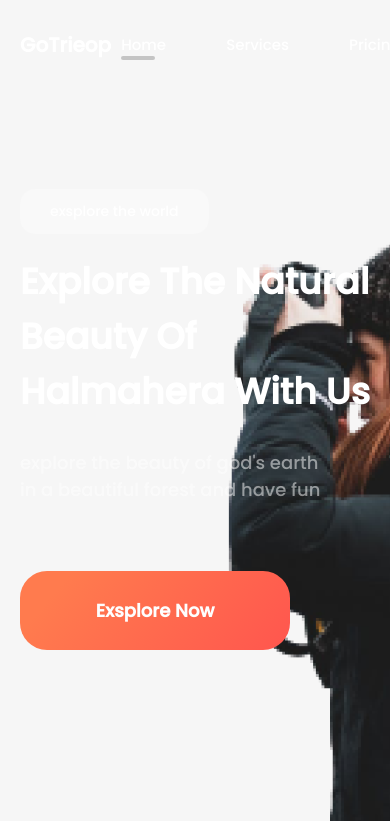
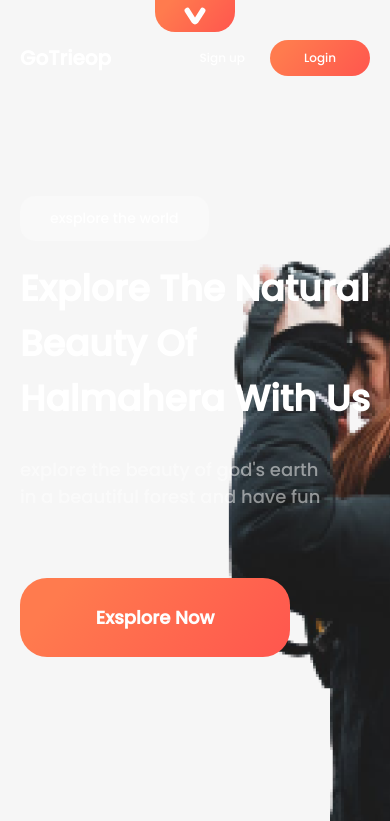
Before and after one commit to OleksandrHrachov/go_triepo, a website built with Vite: page index.html in a window 390 px wide. Shown: the top 821 px of the page. Built offline with nearby package versions, Linux system fonts and the light colour scheme; files whose address does not match are found by name.

Commit message:
add mobile version for header

```diff
--- a/index.html
+++ b/index.html
@@ -15,6 +15,9 @@
       </div>
       <header class="header">
         <a href="/" class="header__logo">GoTrieop</a>
+        <div class="header__menu-btn">
+          <img class="header__menu-btn-img" src="./images/arrow-left.svg" alt="menu">
+        </div>
         <nav class="header_nav">
           <a class="header_nav-link header_nav-link--active" href="#">Home</a>
           <a class="header_nav-link" href="#">Services</a>
--- a/main.js
+++ b/main.js
@@ -6,6 +6,17 @@ import { Navigation, Pagination, EffectCoverflow } from "swiper/modules";
 import "swiper/css";
 import "swiper/css/navigation";
 import "swiper/css/pagination";
+
+const MENU_BTN = document.querySelector(".header__menu-btn");
+const NAV = document.querySelector(".header_nav");
+const MENU_BTN_IMG = document.querySelector(".header__menu-btn-img");
+
+if (MENU_BTN) {
+  MENU_BTN.addEventListener("click", () => {
+    NAV.classList.toggle("header_nav--open");
+    MENU_BTN_IMG.classList.toggle('header__menu-btn-img--open');
+  });
+}
 
 const swiper = new Swiper(".swiper", {
   modules: [Navigation, Pagination, EffectCoverflow],
@@ -18,7 +29,7 @@ const swiper = new Swiper(".swiper", {
   centeredSlides: true,
   slidesPerView: "auto",
 
-  effect: 'coverflow',
+  effect: "coverflow",
   coverflowEffect: {
     rotate: 0,
     depth: 0,
@@ -30,7 +41,6 @@ const swiper = new Swiper(".swiper", {
     nextEl: ".swiper-button-next",
     prevEl: ".swiper-button-prev",
   },
-
 });
 
 swiper.init();
--- a/styles/blocks/header.scss
+++ b/styles/blocks/header.scss
@@ -4,9 +4,14 @@
   justify-content: space-between;
   align-items: center;
   gap: 10px;
+  position: relative;
 
   @include onTablet {
     padding-top: 20px;
+  }
+
+  @include onSmallPhone {
+    padding-top: 40px;
   }
 
   &__logo {
@@ -14,6 +19,47 @@
     font-weight: 700;
     text-decoration: none;
     color: #fff;
+  }
+
+  &__menu {
+    &-btn {
+      display: none;
+
+      @include onTablet {
+        position: absolute;
+        z-index: 5;
+        top: 0;
+        left: 50%;
+        transform: translateX(-50%);
+        display: flex;
+        justify-content: center;
+        align-items: center;
+        width: 80px;
+        height: 32px;
+        background: linear-gradient(
+          130deg,
+          $color-orange-light 15.57%,
+          $color-orange-dark 95.03%
+        );
+        border-bottom-left-radius: 20px;
+        border-bottom-right-radius: 20px;
+
+        transition: all 0.5s;
+      }
+
+      &-img {
+        transform: rotate(-90deg);
+        width: 22px;
+        height: 22px;
+        transition: all 0.5s;
+      }
+
+      &-img--open {
+        transform: rotate(90deg);
+        width: 22px;
+        height: 22px;
+      }
+    }
   }
 
   &_nav {
@@ -24,12 +70,35 @@
       gap: 60px;
     }
 
+    @include onTablet {
+      flex-direction: column;
+      align-items: center;
+      position: absolute;
+      top: 0;
+      left: -30px;
+      right: -30px;
+      padding-top: 70px;
+      height: 100vh;
+      background-color: $color-green-dark-05;
+      z-index: 2;
+      transform: translateY(-110%);
+      transition: all 0.5s;
+    }
+
+    &--open {
+      transform: translateY(0%);
+    }
+
     &-link {
       color: #fff;
       text-decoration: none;
       font-size: 15px;
       text-transform: capitalize;
       position: relative;
+
+      @include onTablet {
+        font-size: 24px;
+      }
 
       &::after {
         content: "";
@@ -79,7 +148,11 @@
       color: #fff;
       font-size: 15px;
       position: relative;
-      white-space: nowrap
+      white-space: nowrap;
+
+      @include onSmallPhone {
+        font-size: 12px;
+      }
     }
 
     &-sign-up {
@@ -114,12 +187,16 @@
       height: 49px;
       border-radius: 100px;
       background: linear-gradient(
-          130deg,
-          $color-orange-light 15.57%,
-          $color-orange-dark 95.03%
-        ),
-        #fff;
+        130deg,
+        $color-orange-light 15.57%,
+        $color-orange-dark 95.03%
+      );
       transition: all 0.5s;
+
+      @include onSmallPhone {
+        width: 100px;
+        height: 36px;
+      }
 
       @include hover {
         &:hover {
--- a/styles/utils/var.scss
+++ b/styles/utils/var.scss
@@ -7,6 +7,7 @@ $color-orange-dark: #ff584e;
 $color-red-light: #FFAA99;
 $color-white-025: rgba(255, 255, 255, 0.25);
 $color-green-dark: #0F1F1C;
+$color-green-dark-05: rgba(15, 31, 28, 0.9);
 
 $fontRegular: "Poppins-Regular", sans-serif;
 $fontMedium: "Poppins-Medium", sans-serif;
```
